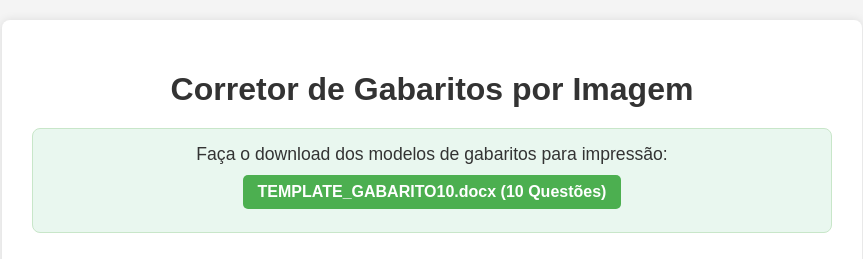
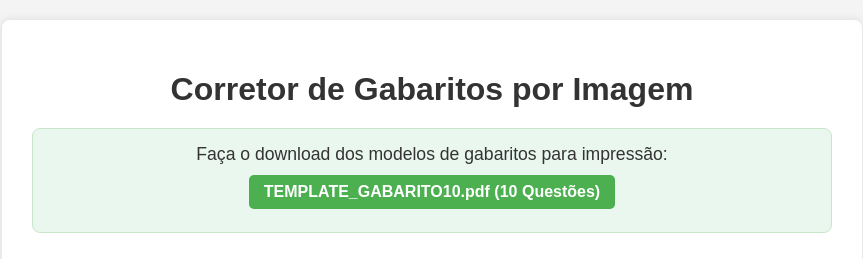
Before and after one commit to jorgecarneirob/corretor_gabarito, a Flask app: page / in a window 1280 px wide. Shown: the top 259 px of the page, without its empty margins (208-1071 px from the left). Run offline with Flask 3, Linux system fonts and the light colour scheme.

Commit message:
Template_Gabaritos PDF e numerados

```diff
--- a/templates/index.html
+++ b/templates/index.html
@@ -13,7 +13,7 @@
         <div class="template-download-section">
             <p>Faça o download dos modelos de gabaritos para impressão:</p>
             <ul>
-                <li><a href="{{ url_for('download_template', filename='TEMPLATE_GABARITO10.docx') }}" download>TEMPLATE_GABARITO10.docx (10 Questões)</a></li>
+                <li><a href="{{ url_for('download_template', filename='TEMPLATE_GABARITO10.pdf') }}" download>TEMPLATE_GABARITO10.pdf (10 Questões)</a></li>
              </ul>
         </div>
 
```
Also changed, not shown: 3 other files.
